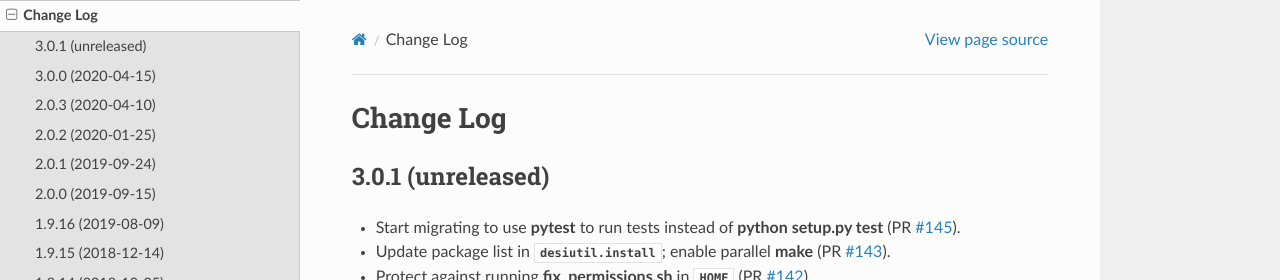
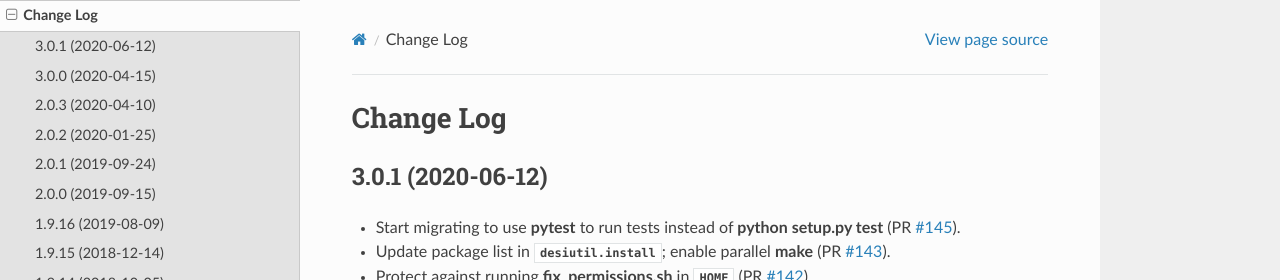
Before and after one commit to desihub/desiutil, a Sphinx documentation site: the page built from doc/changes.rst, in a window 1280 px wide and 900 px high. Shown: the top 280 px of the window. Built offline with Sphinx 7.4.7 and the Read the Docs theme 2.0.0, drawn with Linux system fonts in a browser that asks for light colours.

Commit message:
preparing for next tag

```diff
--- a/doc/changes.rst
+++ b/doc/changes.rst
@@ -2,7 +2,7 @@
 Change Log
 ==========
 
-3.0.1 (unreleased)
+3.0.1 (2020-06-12)
 ------------------
 
 * Start migrating to use :command:`pytest` to run tests instead of
--- a/py/desiutil/_version.py
+++ b/py/desiutil/_version.py
@@ -1 +1 @@
-__version__ = '3.0.0.dev798'
+__version__ = '3.0.1'
```
